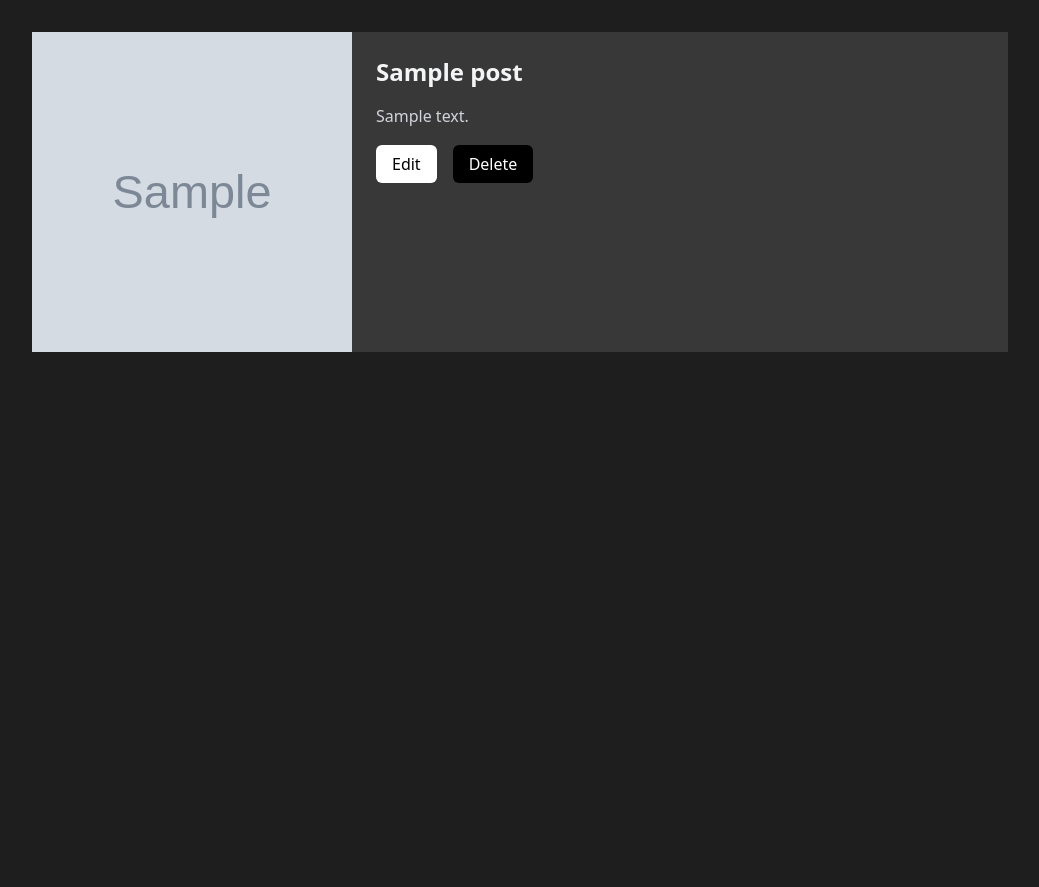
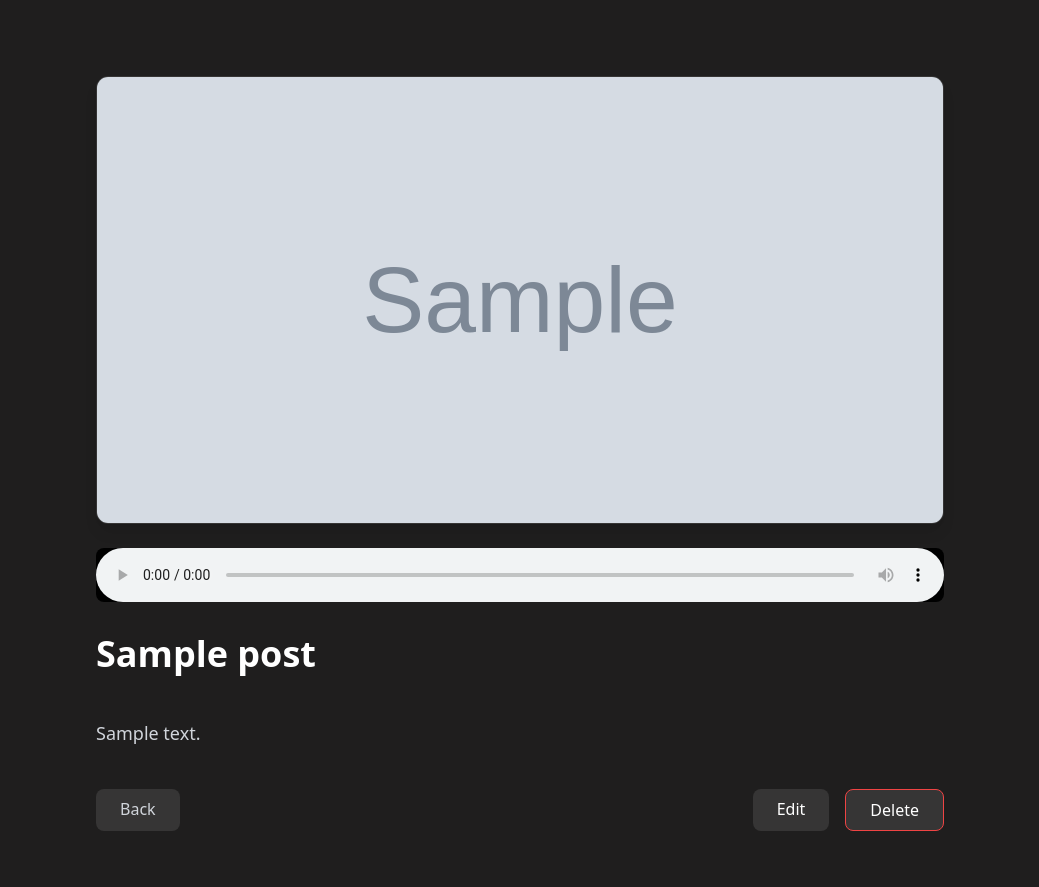
Before and after one commit to kaungkhantcoder/blogflask, a Flask app: template templates/post.html in a window 1280 px wide. Shown: the part 80-967 px from the top of the page, without its empty margins (120-1159 px from the left). Before the commit the page ends 432 px from the top, so only its background shows below. Run offline with Flask 3, Linux system fonts and the light colour scheme; the template is opened without the code that fills it: most values are stand-ins (such as "Sample title", 1, 10 or a date in 2020); grey boxes marked "Sample" are stand-in pictures; some libraries are stand-ins or nearby versions.

Commit message:
audio file

```diff
--- a/app.py
+++ b/app.py
@@ -9,9 +9,13 @@ load_dotenv()
 
 app.secret_key = os.getenv('serect-key')
 
-UPLOAD_FOLDER = "static/uploads"
+UPLOAD_FOLDER = "static/uploads/image"
 os.makedirs(UPLOAD_FOLDER, exist_ok=True)
+# os.makedirs(UPLOAD_FOLDER, exist_ok=True)
 app.config["UPLOAD_FOLDER"] = UPLOAD_FOLDER
+
+# app.config["UPLOAD_FOLDER"] = 'static/uploads/image'
+app.config["AUDIO_UPLOAD_FOLDER"] = 'static/uploads/audio'
 
 posts = []
 post_id_counter = 1
@@ -21,6 +25,9 @@ post_id_counter = 1
 def index():
     return render_template("index.html", posts=posts, active="home")
 
+@app.errorhandler(404)
+def page_not_found(e):
+    return render_template("notfound.html"), 404
 
 @app.route("/search")
 def search():
@@ -45,35 +52,52 @@ def create():
     if request.method == "POST":
         title = request.form.get("title", "").strip()
         content = request.form.get("content", "").strip()
-        uploaded_file = request.files.get("photo")
+        image_file = request.files.get("photo")
+        audio_file = request.files.get("audio")
+
+        photo_url = None
+        audio_url = None
 
         if not title:
             flash("Title is required.")
             return render_template("form.html", mode="create", post=None, active="create")
 
-        if not uploaded_file or uploaded_file.filename == "":
+        if not image_file or image_file.filename == "":
             flash("Please upload an image.")
 
             return render_template("form.html", mode="create", post=None, active="create")
 
-        filename = secure_filename(uploaded_file.filename)
-        save_path = os.path.join(app.config["UPLOAD_FOLDER"], filename)
+        if image_file and image_file.filename != "":
+            image_name = secure_filename(image_file.filename)
+            img_path = os.path.join(app.config['UPLOAD_FOLDER'], image_name)
+            image_file.save(img_path)
+            photo_url = f"/static/uploads/image/{image_name}"
 
-        counter = 1
-        original_name = filename
-        while os.path.exists(save_path):
-            name, ext = os.path.splitext(original_name)
-            filename = f"{name}_{counter}{ext}"
-            save_path = os.path.join(app.config["UPLOAD_FOLDER"], filename)
-            counter += 1
+        # filename = secure_filename(uploaded_file.filename)
+        # save_path = os.path.join(app.config["UPLOAD_FOLDER"], filename)
 
-        uploaded_file.save(save_path)
+        if audio_file and audio_file.filename != "":
+            audio_name = secure_filename(audio_file.filename)
+            audio_path = os.path.join(app.config['AUDIO_UPLOAD_FOLDER'], audio_name)
+            audio_file.save(audio_path)
+            audio_url = f"/static/uploads/audio/{audio_name}"
+
+        # counter = 1
+        # original_name = filename
+        # while os.path.exists(save_path):
+        #     name, ext = os.path.splitext(original_name)
+        #     filename = f"{name}_{counter}{ext}"
+        #     save_path = os.path.join(app.config["UPLOAD_FOLDER"], filename)
+        #     counter += 1
+
+        # uploaded_file.save(save_path)
 
         post = {
             "id": post_id_counter,
             "title": title,
             "content": content,
-            "image_path": f"/static/uploads/{filename}",
+            "image_path": photo_url,
+            "audio_url": audio_url
         }
         posts.append(post)
         post_id_counter += 1
@@ -94,6 +118,7 @@ def edit(id):
         title = request.form.get("title", "").strip()
         content = request.form.get("content", "").strip()
         uploaded_file = request.files.get("photo")
+        audio_file = request.files.get("audio")
 
         if not title:
             flash("Title is required.")
@@ -101,6 +126,12 @@ def edit(id):
 
         post["title"] = title
         post["content"] = content
+
+        if audio_file and audio_file.filename != "":
+            audio_name = secure_filename(audio_file.filename)
+            audio_path = os.path.join(app.config['AUDIO_UPLOAD_FOLDER'], audio_name)
+            audio_file.save(audio_path)
+            post["audio_url"] = f"/static/uploads/audio/{audio_name}"
 
         if uploaded_file and uploaded_file.filename != "":
             filename = secure_filename(uploaded_file.filename)
@@ -115,7 +146,7 @@ def edit(id):
                 counter += 1
 
             uploaded_file.save(save_path)
-            post["image_path"] = f"/static/uploads/{filename}"
+            post["image_path"] = f"/static/uploads/image/{filename}"
 
         return redirect(url_for("post_single", id=id))
 
--- a/templates/post.html
+++ b/templates/post.html
@@ -1,6 +1,7 @@
 {% extends "base.html" %}
 {% block content %}
 
+<!-- Delete Confirmation Modal -->
 <div id="confirm-delete"
      class="fixed inset-0 bg-black/60 backdrop-blur-md flex justify-center items-center opacity-0 pointer-events-none transition duration-300">
 
@@ -8,19 +9,21 @@
         <h2 class="text-xl font-bold text-red-400 mb-4">Delete Post?</h2>
 
         <p class="text-gray-300 text-sm mb-6">
-            Are you sure you want to delete [ {{ post.title }} ]?
+            Are you sure you want to delete “{{ post.title }}”?
         </p>
 
         <div class="flex space-x-4">
 
+            <!-- YES Delete -->
             <form action="/delete/{{ post.id }}" method="post" class="w-1/2">
                 <button class="w-full bg-red-600 hover:bg-red-700 py-2 rounded-md">
                     Yes
                 </button>
             </form>
 
+            <!-- Cancel -->
             <a href="/post/{{ post.id }}" class="w-1/2">
-                <div class="bg-black hover:bg-black/50 py-2 rounded-md text-center">
+                <div class="bg-[#2a2a2a] hover:bg-[#333] py-2 rounded-md text-center">
                     Cancel
                 </div>
             </a>
@@ -28,9 +31,7 @@
     </div>
 </div>
 
-
 <style>
-
 #confirm-delete:target {
     opacity: 1;
     pointer-events: auto;
@@ -41,24 +42,62 @@
 }
 </style>
 
-<div class="flex overflow-hidden bg-[#383838]">
-  <img src="{{ post.image_path }}" class="w-[20rem] h-[20rem] object-cover">
 
-  <div class="p-6">
-    <h1 class="text-2xl font-bold">{{ post.title }}</h1>
-    <p class="mt-4 text-gray-300 whitespace-pre-line">{{ post.content }}</p>
+<!-- Post Container -->
+<div class="max-w-4xl mx-auto mt-5 p-6">
 
-    <div class="mt-6 flex space-x-4">
-      <form>
-        <a href="/edit/{{ post.id }}" class="px-4 py-2 rounded-md bg-white text-black">Edit</a>
-      </form>
+    <!-- Image -->
+    {% if post.image_path %}
+    <img src="{{ post.image_path }}"
+         class="w-full h-72 md:h-[28rem] object-cover rounded-xl shadow-lg border border-white/10">
+    {% endif %}
+
+    <!-- Audio -->
+    {% if post.audio_url %}
+    <div class="mt-6">
+        <audio controls class="w-full rounded-lg bg-[#000]">
+            <source src="{{ post.audio_url }}" type="audio/mpeg">
+            Your browser does not support audio playback.
+        </audio>
+    </div>
+    {% endif %}
+
+    <!-- Title -->
+    <h1 class="text-3xl md:text-4xl font-bold mt-8 text-white leading-tight">
+        {{ post.title }}
+    </h1>
+
+    <!-- Content -->
+    <p class="mt-4 text-gray-300 whitespace-pre-line text-lg leading-relaxed">
+        {{ post.content }}
+    </p>
+
+    <!-- Buttons -->
+    <div class="mt-10 flex justify-between gap-4">
+
+        <!-- Back Button -->
+        <a href="/"
+           class="px-4 md:px-6 py-2 rounded-lg bg-white/10 text-gray-300 hover:bg-white/20 transition">
+            Back
+        </a>
+
+        <div class="flex gap-4">
+          <!-- Edit Button -->
+          <a href="/edit/{{ post.id }}"
+           class="px-4 md:px-6 py-2 rounded-lg bg-white/10 text-white hover:bg-white/20 transition">
+            Edit
+          </a>
+
+          <!-- Delete Button -->
+          <a href="#confirm-delete"
+           class="px-4 md:px-6 py-2 rounded-lg bg-white/10 border border-red-500 text-white hover:bg-red-700 transition">
+            Delete
+          </a>
+
+        </div>
 
 
-      <form action="/delete/{{ post.id }}" method="post">
-        <a href="#confirm-delete" class="px-4 py-2 rounded-md bg-black text-white">Delete</a>
-      </form>
     </div>
-  </div>
 </div>
 
 {% endblock %}
```
Also changed, not shown: templates/form.html (+8 -0 lines).
